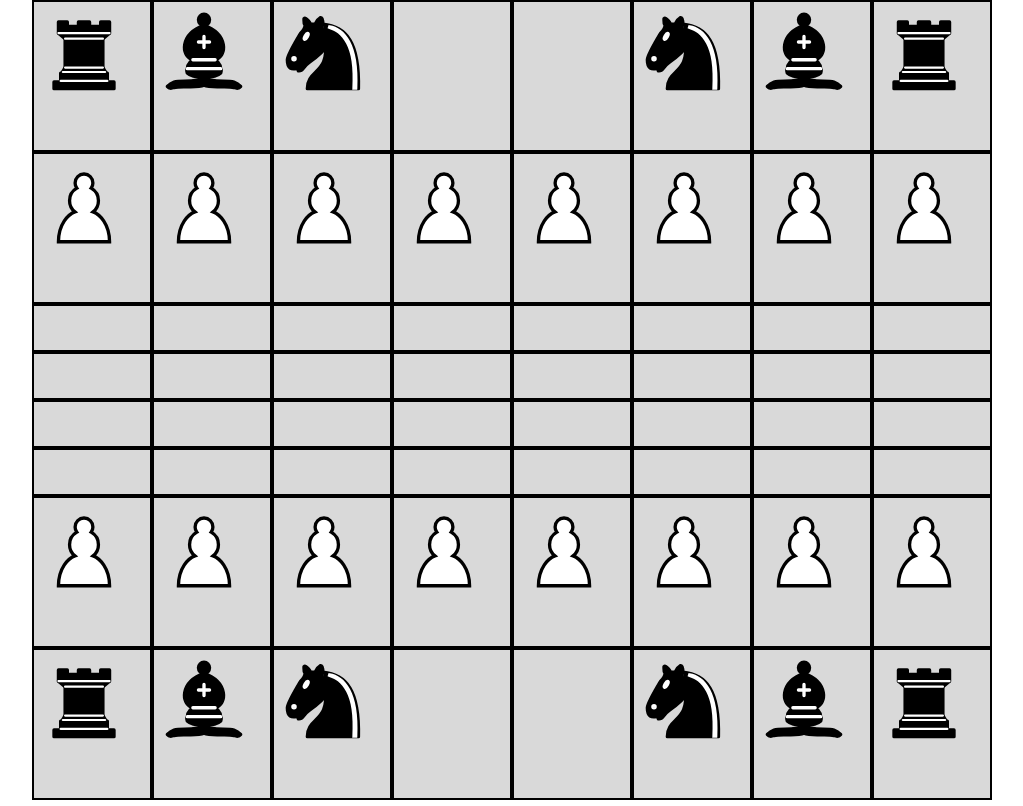
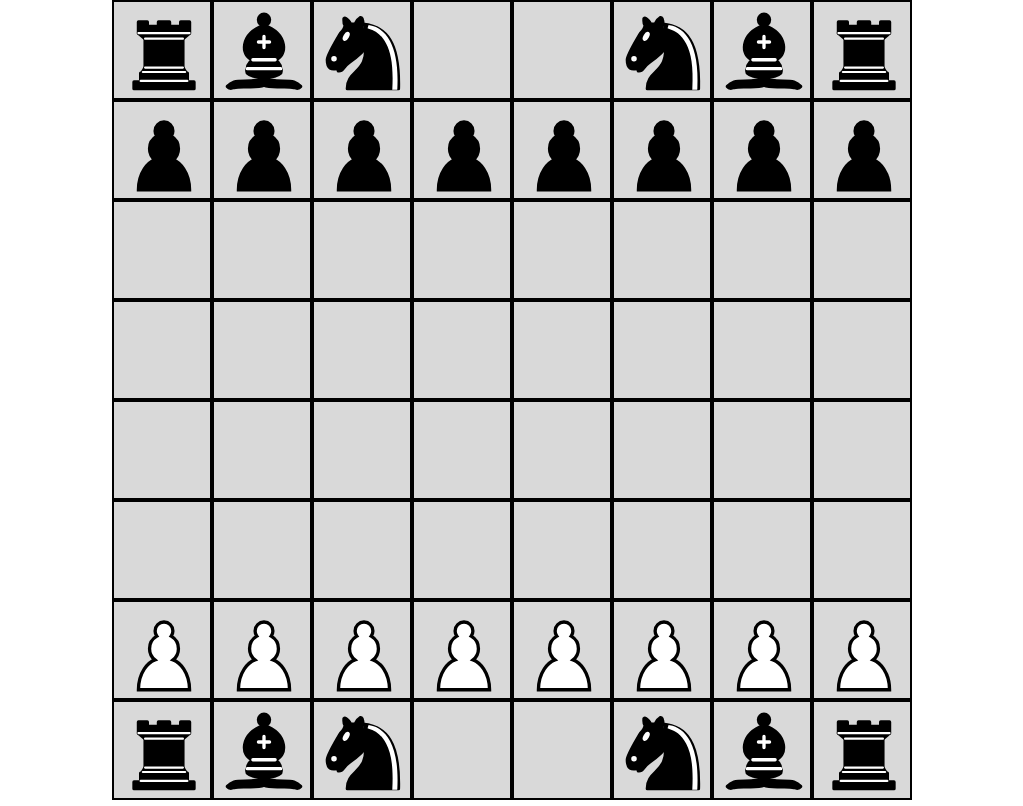
Before and after one commit to quichey/Battle-Bots, a React (Create React App) app: page / in a window 1280 px wide. Shown: the whole page, without its empty margins (128-1151 px from the left). Built offline with nearby package versions, Linux system fonts and the light colour scheme.

Commit message:
fix square css

```diff
--- a/src/components/battlegrid.tsx
+++ b/src/components/battlegrid.tsx
@@ -5,11 +5,15 @@ import { Bishop } from "./pieces/Bishop";
 import { Knight } from "./pieces/Knight";
 
 export const BattleGrid = () => {
+  const col = new Array(8);
+  col.fill(100);
+  const row = new Array(8);
+  row.fill(100);
   const gameBoardCss = {
     display: "grid",
-    gridTemplateColumns: "120px 120px 120px 120px 120px 120px 120px 120px",
+    gridTemplateColumns: col.map((size) => `${size}px`).join(" "),
     //gridTemplateColumns: "120px 120px 120px",
-    //gridTemplateTows: "120px 120px 120px 20px",
+    gridTemplateRows: row.map((size) => `${size}px`).join(" "),
     justifyContent: "center",
     height: "800px",
   };
@@ -19,16 +23,13 @@ export const BattleGrid = () => {
     border: "2px solid black",
   };
 
-  const col = new Array(8);
-  col.fill(0);
-  const row = new Array(8);
-  row.fill(0);
   const initialBoard = Array(64).fill("");
 
   row.forEach((el, idx) => {
     col.forEach((el2, idx2) => {
       let piece: JSX.Element | "" = "";
-      var pieceId = `${idx}-${idx2}`;
+      let color: "white" | "black" = idx > 3 ? "white" : "black";
+      var pieceId = `${idx}-${idx2}-${color}`;
       if (idx === 1 || idx === 6) {
         piece = <Pawn pieceId={pieceId} />;
       } else if (idx === 0 || idx === 7) {
--- a/src/components/pieces/Pawn.js
+++ b/src/components/pieces/Pawn.js
@@ -1,17 +1,19 @@
 import { Piece } from "./Piece";
-import PawnSVG from "../../util/images/Pawn_White.svg";
+import PawnWhite from "../../util/images/Pawn_White.svg";
+import PawnBlack from "../../util/images/Pawn_Black.svg";
 
 export const Pawn = ({ pieceId }) => {
   //const img = false ? SVG : <img src="http://www.w3.org/2000/svg" alt="PAWN" />;
-
+  const color = pieceId && pieceId.split("-")[2];
   return (
     <Piece
       pieceId={pieceId}
-      img={PawnSVG}
+      img={color === "white" ? PawnWhite : PawnBlack}
       getValidSquares={(row, col) => {
         var validCols = [0, 1, 2, 3, 4, 5, 6, 7];
+        var direction = color === "white" ? -1 : 1;
         return validCols.map((validCol) => {
-          return `${row + 1}-${validCol}`;
+          return `${row + direction}-${validCol}`;
         });
       }}
     />
```
Also changed, not shown: src/util/images/Pawn_Black.svg (added).
